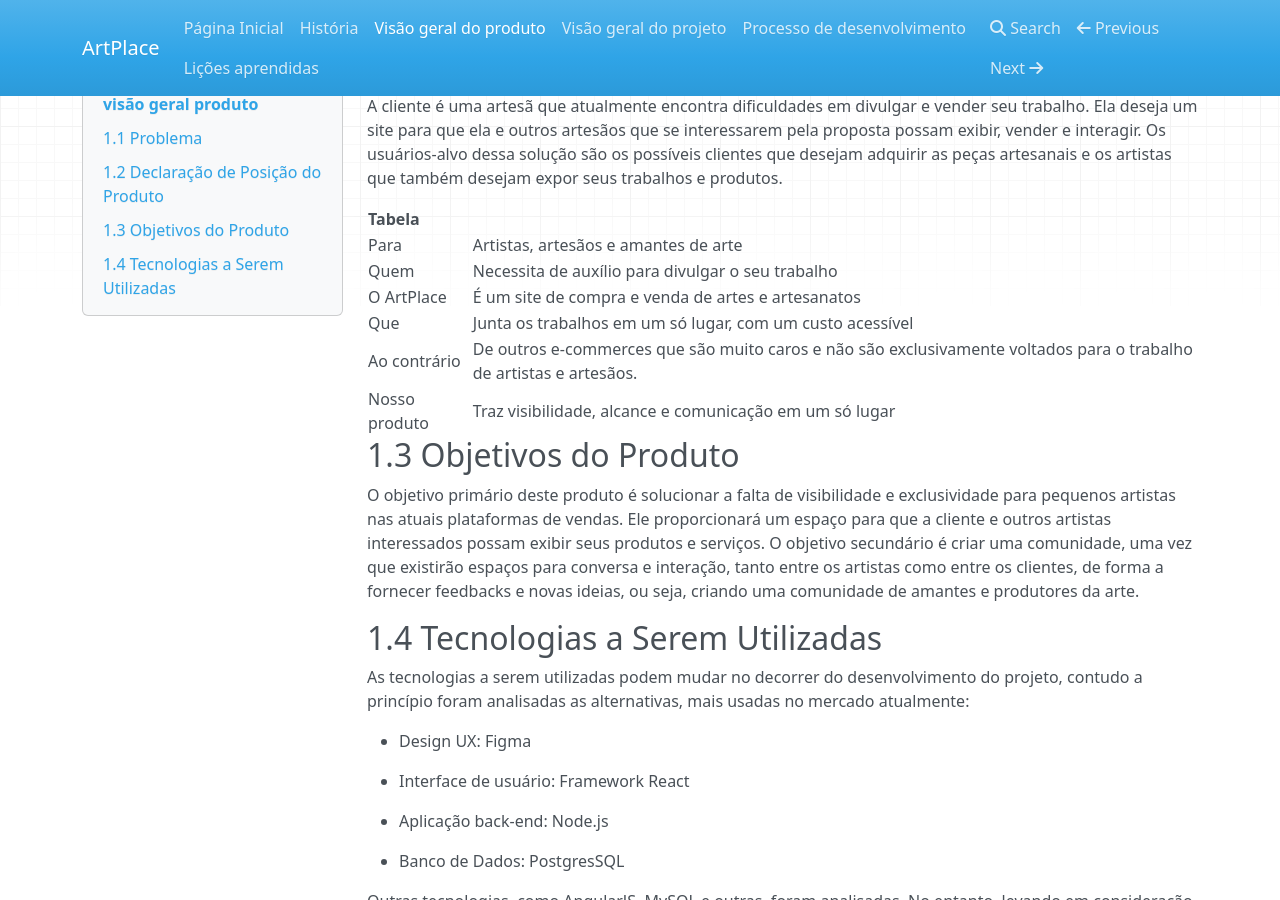
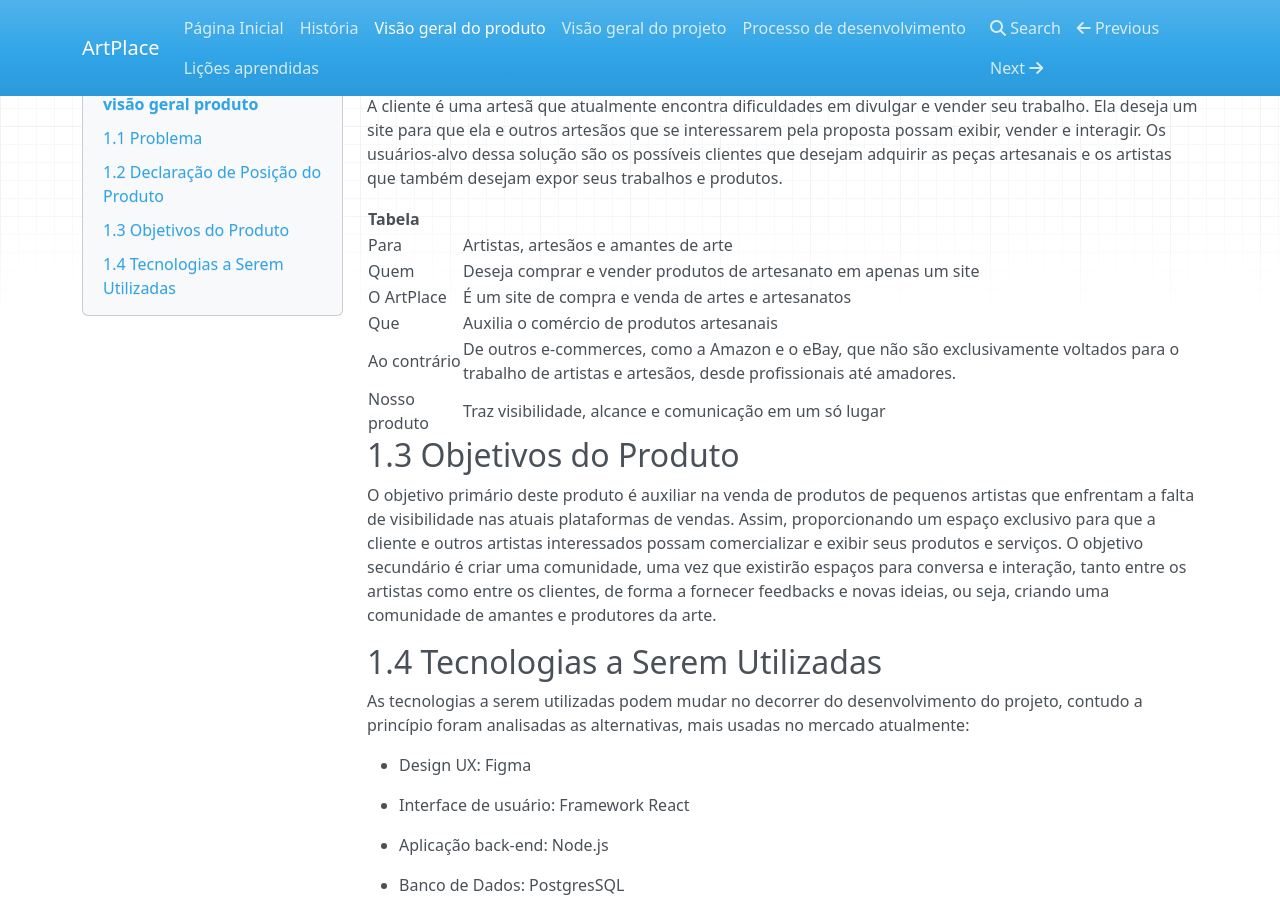
Before and after one commit to mdsreq-fga-unb/2023.2-ArtPlace, an MkDocs documentation site: the page built from docs/produto.md, in a window 1280 px wide and 900 px high, scrolled down 1119 px. Built offline with MkDocs 1.6.1, drawn with Linux system fonts in a browser that asks for light colours; nearby versions of some CDN libraries.

Commit message:
Corrigindo a tabela da 1.2 e os Objetivos do produto

```diff
--- a/docs/produto.md
+++ b/docs/produto.md
@@ -15,18 +15,18 @@ O ArtPlace será desenvolvido para a cliente,Cristiane Gonçalves Cabeceira de F
 A cliente é uma artesã que atualmente encontra dificuldades em divulgar e vender seu trabalho. Ela deseja um site para que ela e outros artesãos que se interessarem pela proposta possam exibir, vender e interagir. Os usuários-alvo dessa solução são os possíveis clientes que desejam adquirir as peças artesanais e os artistas que também desejam expor seus trabalhos e produtos.
 
 
-|   Tabela    |                                                      |
+| Tabela | |
 |--------------------|---------------------------------------------------------------|
-| Para | Artistas, artesãos e amantes de arte   |
-| Quem |Necessita de auxílio para divulgar o seu trabalho       |
-| O ArtPlace | É um site de compra e venda de artes e artesanatos     |
-| Que | Junta os trabalhos em um só lugar, com um custo acessível |
-| Ao contrário | De outros e-commerces que são muito caros e não são exclusivamente voltados para o trabalho de artistas e artesãos.     |
-| Nosso produto |Traz visibilidade, alcance e comunicação em um só lugar    |
+| Para | Artistas, artesãos e amantes de arte |
+| Quem |Deseja comprar e vender produtos de artesanato em apenas um site |
+| O ArtPlace | É um site de compra e venda de artes e artesanatos |
+| Que | Auxilia o comércio de produtos artesanais |
+| Ao contrário | De outros e-commerces, como a Amazon e o eBay, que não são exclusivamente voltados para o trabalho de artistas e artesãos, desde profissionais até amadores. |
+| Nosso produto |Traz visibilidade, alcance e comunicação em um só lugar |
 
 ## 1.3 Objetivos do Produto
 
-O objetivo primário deste produto é solucionar a falta de visibilidade e exclusividade para pequenos artistas nas atuais plataformas de vendas. Ele proporcionará um espaço para que a cliente e outros artistas interessados possam exibir seus produtos e serviços. O objetivo secundário é criar uma comunidade, uma vez que existirão espaços para conversa e interação, tanto entre os artistas como entre os clientes, de forma a fornecer feedbacks e novas ideias, ou seja, criando uma comunidade de amantes e produtores da arte.
+O objetivo primário deste produto é auxiliar na venda de produtos de pequenos artistas que enfrentam a falta de visibilidade nas atuais plataformas de vendas. Assim, proporcionando um espaço exclusivo para que a cliente e outros artistas interessados possam comercializar e exibir seus produtos e serviços. O objetivo secundário é criar uma comunidade, uma vez que existirão espaços para conversa e interação, tanto entre os artistas como entre os clientes, de forma a fornecer feedbacks e novas ideias, ou seja, criando uma comunidade de amantes e produtores da arte.
 
 ## 1.4 Tecnologias a Serem Utilizadas
 
```
Also changed, not shown: README.md (+20 -2 lines), 1 other file.
